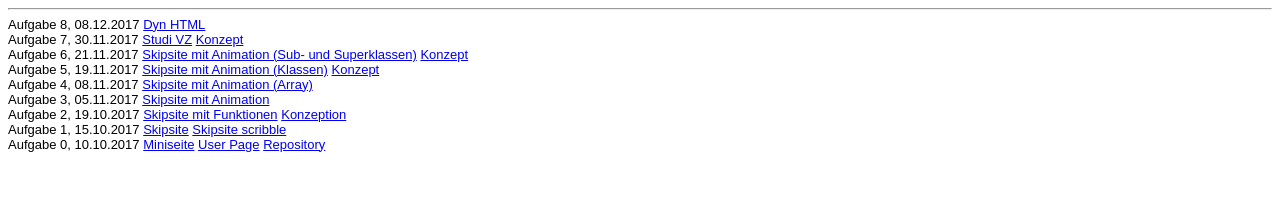
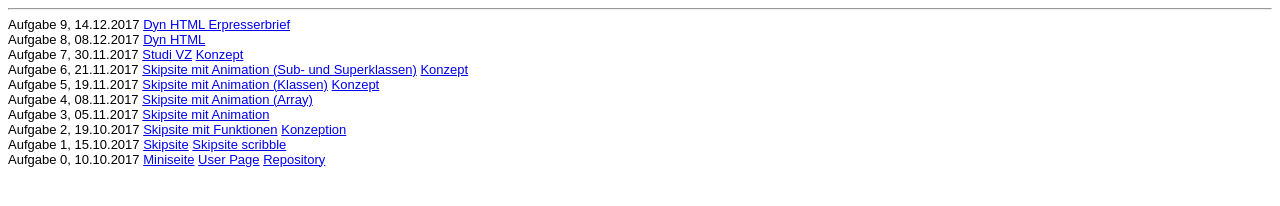
Before and after one commit to valentinotto/EIA2, a plain HTML site: page 00/steckbrief.htm in a window 1280 px wide. Drawn offline with Linux system fonts and the light colour scheme.

Commit message:
added Aufgabe09

```diff
--- a/00/steckbrief.htm
+++ b/00/steckbrief.htm
@@ -14,6 +14,8 @@
 <body>
 	<!-- Hier die Links zu den gelösten Aufgaben einstellen, aktuelle oben, alte stehen lassen! Format: Aufgabenbezeichnung, Datum -->
 	<hr>
+	Aufgabe 9, 14.12.2017
+	<a href="https://valentinotto.github.io/EIA2/09/DynHTMLLetter.html" target="blank">Dyn HTML Erpresserbrief</a></br>
 	Aufgabe 8, 08.12.2017
 	<a href="https://valentinotto.github.io/EIA2/08/DynHTML.html" target="blank">Dyn HTML</a></br>
 	Aufgabe 7, 30.11.2017
```
